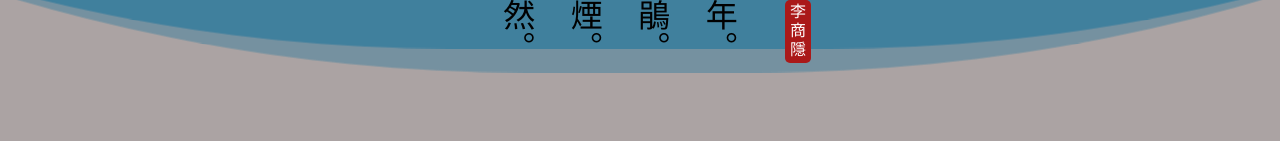
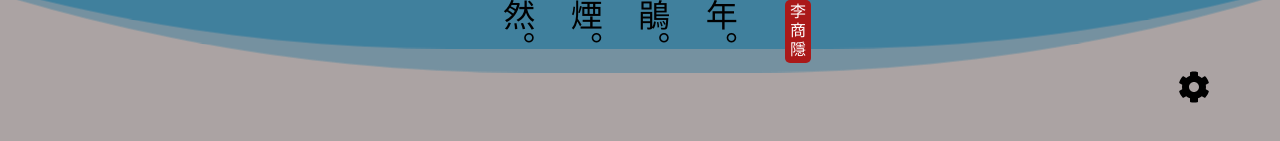
Before and after one commit to tso1158687/shihu, an Angular app: page / in a window 1280 px wide. Shown: the part 593-734 px from the top of the page. Built offline with nearby package versions, Linux system fonts and the light colour scheme.

Commit message:
add fontawsome

```diff
--- a/package.json
+++ b/package.json
@@ -18,6 +18,10 @@
     "@angular/platform-browser": "~12.1.0-",
     "@angular/platform-browser-dynamic": "~12.1.0-",
     "@angular/router": "~12.1.0-",
+    "@fortawesome/angular-fontawesome": "^0.9.0",
+    "@fortawesome/fontawesome-svg-core": "^1.2.35",
+    "@fortawesome/free-regular-svg-icons": "^5.15.3",
+    "@fortawesome/free-solid-svg-icons": "^5.15.3",
     "animate.css": "^4.1.1",
     "rxjs": "~6.6.0",
     "tslib": "^2.2.0",
--- a/src/app/app.component.html
+++ b/src/app/app.component.html
@@ -10,7 +10,7 @@
   </ng-container>
   <button (click)="next()">下一首</button>
 </div>
-
+<div class="setting"><fa-icon class="fa-2x" [icon]="faCog"></fa-icon></div>
 <!-- <div class="animate-area">
   <div class="top-left">
     <div
--- a/src/app/app.component.scss
+++ b/src/app/app.component.scss
@@ -31,6 +31,13 @@
 }
 h1 {
   font-weight: 400;
+}
+
+.setting{
+  position:absolute;
+  bottom: 100px;
+  right: 70px;
+  z-index: 99;
 }
 .animate-area {
   display: flex;
--- a/src/app/app.component.ts
+++ b/src/app/app.component.ts
@@ -1,11 +1,12 @@
 import { Component } from '@angular/core';
-
+import { faCog } from '@fortawesome/free-solid-svg-icons';
 @Component({
   selector: 'app-root',
   templateUrl: './app.component.html',
   styleUrls: ['./app.component.scss'],
 })
 export class AppComponent {
+  faCog = faCog;
   currentIndex = 0;
   shiList = [
     {
--- a/src/app/app.module.ts
+++ b/src/app/app.module.ts
@@ -3,6 +3,7 @@ import { BrowserModule } from '@angular/platform-browser';
 
 import { AppRoutingModule } from './app-routing.module';
 import { AppComponent } from './app.component';
+import { FontAwesomeModule } from '@fortawesome/angular-fontawesome';
 
 @NgModule({
   declarations: [
@@ -10,7 +11,8 @@ import { AppComponent } from './app.component';
   ],
   imports: [
     BrowserModule,
-    AppRoutingModule
+    AppRoutingModule,
+    FontAwesomeModule
   ],
   providers: [],
   bootstrap: [AppComponent]
```
Also changed, not shown: 1 other file (tests, documents, lock files or other folders).
